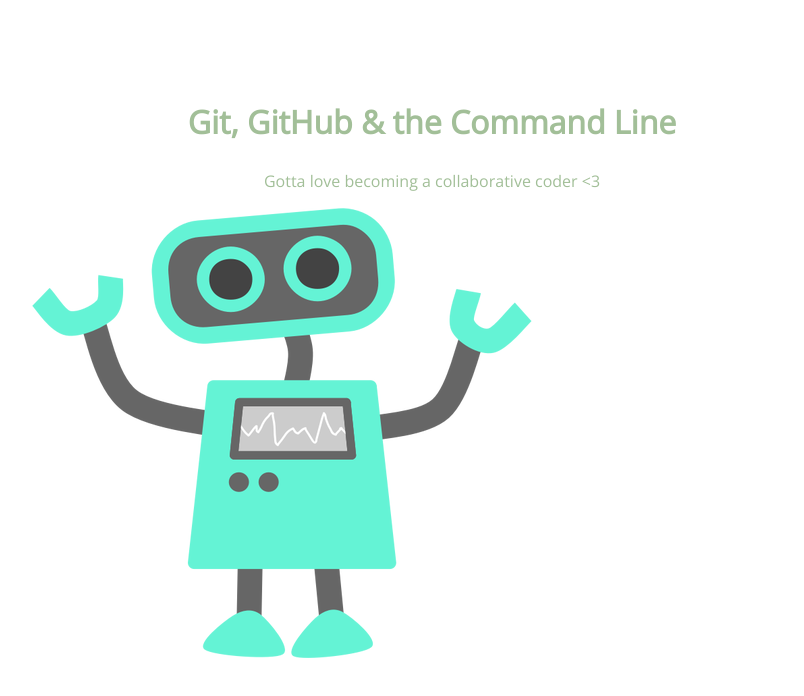
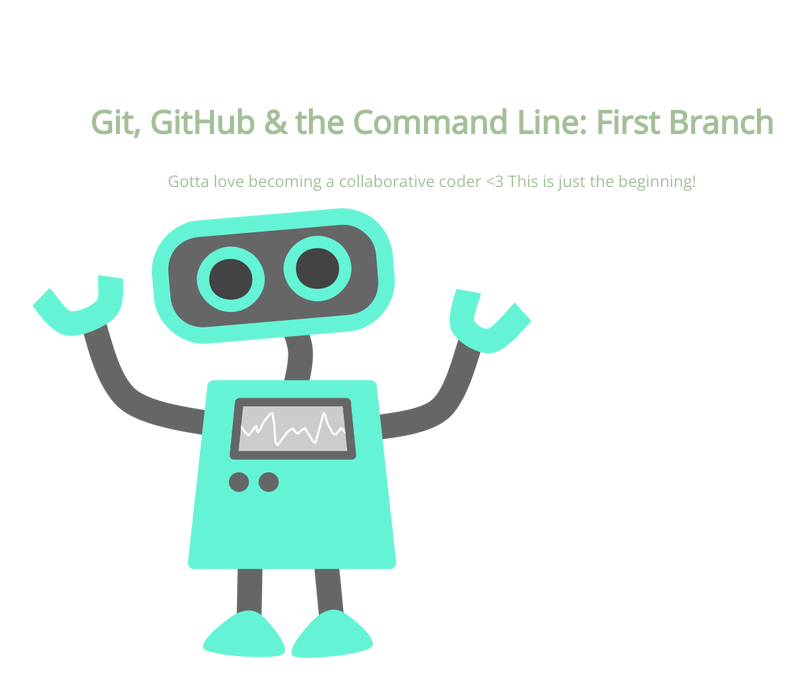
Before and after one commit to rosie-pi/105-project, a plain HTML site: page index.html in a window 1280 px wide. Shown: the whole page, without its empty margins (208-1012 px from the left). Drawn offline with nearby package versions, Linux system fonts and the light colour scheme.

Commit message:
Added Text

```diff
--- a/index.html
+++ b/index.html
@@ -8,8 +8,8 @@
 </head>
 <body>
 	<section>
-		<h1>Git, GitHub & the Command Line</h1>
-		<p>Gotta love becoming a collaborative coder <3</p>
+		<h1>Git, GitHub & the Command Line: First Branch</h1>
+		<p>Gotta love becoming a collaborative coder <3 This is just the beginning!</p>
 		<img src="img/happy-blue-robot.png">
 	</section>
 </body>
```
